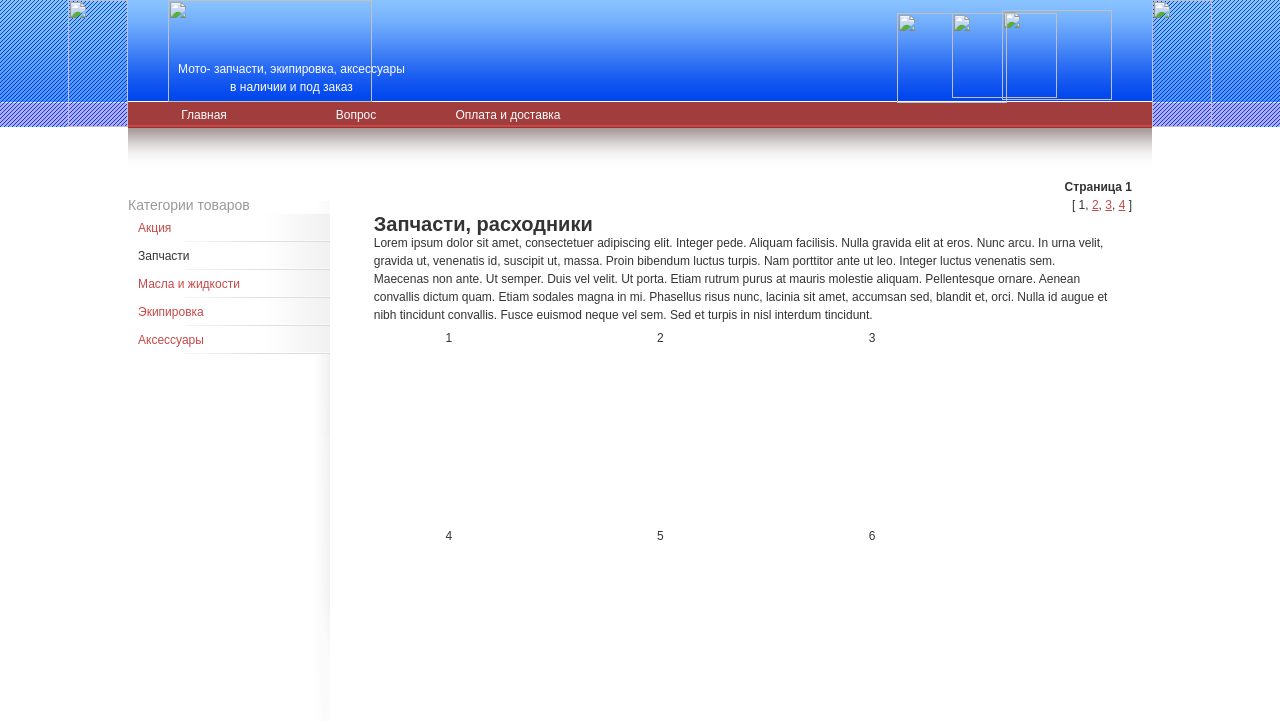
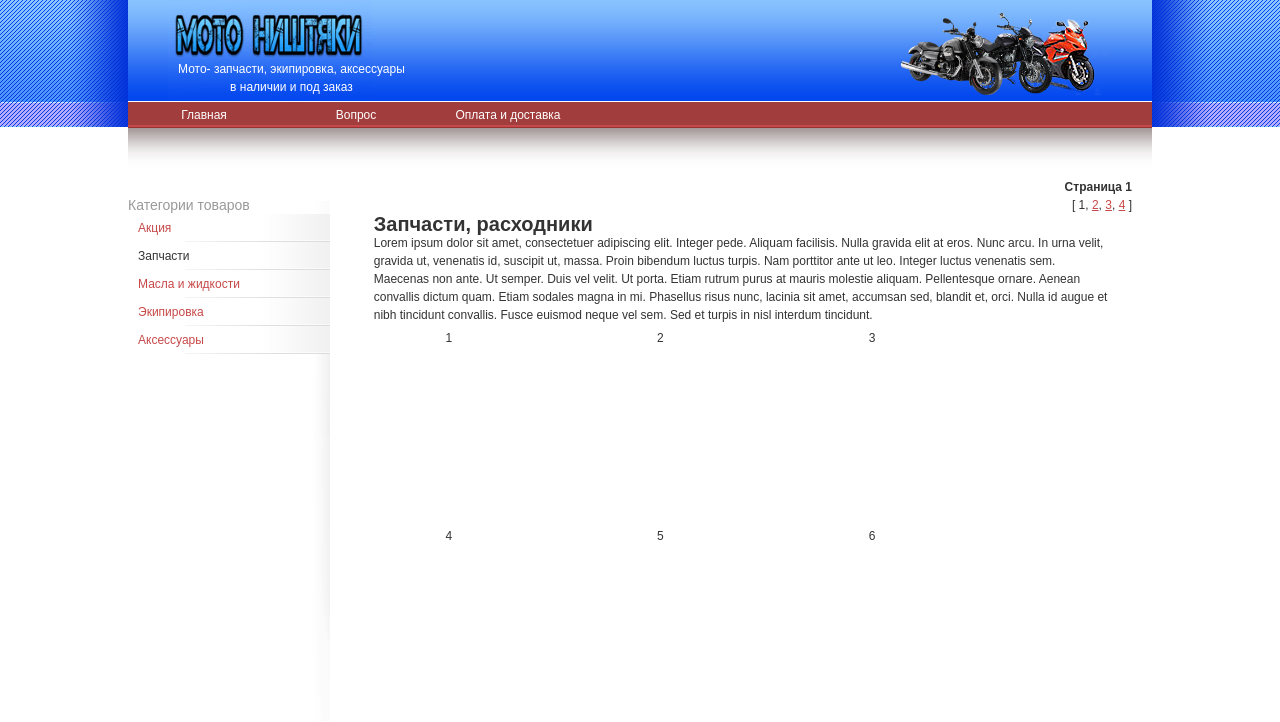
Before and after one commit to MotoTema/mototema, a plain HTML site: page parts.html in a window 1280 px wide. Shown: the top 722 px of the page. Drawn offline with Linux system fonts and the light colour scheme; files that its build step writes are made by us from their sources.

Commit message:
Add files via upload

```diff
--- a/parts.html
+++ b/parts.html
@@ -7,14 +7,14 @@
 </head>
 <body>
 <div id="wrapper">
-  <div id="header"> <a href="index.html"><img src="logo_header_2.gif" alt="" width="204" height="102" class="logo" /></a>
+  <div id="header"> <a href="index.html"><img src="img/logo_header_2.gif" alt="" width="204" height="102" class="logo" /></a>
   <div id="headern"> Мото- запчасти, экипировка, аксессуары
     <br /> в наличии и под заказ</div>
-	<img src="moto1.png"  width="110" height="90" class="moto1" />
-	<img src="11.png"  width="105" height="85" class="moto2" />
-	<img src="moto3.png"  width="110" height="90" class="moto3" />
-	<img src="logo_header_parts2.PNG"  width="60" height="127" class="left" />
-	<img src="logo_header_parts21.PNG"  width="60" height="127" class="right" />
+	<img src="img/moto1.png"  width="110" height="90" class="moto1" />
+	<img src="img/11.png"  width="105" height="85" class="moto2" />
+	<img src="img/moto3.png"  width="110" height="90" class="moto3" />
+	<img src="img/logo_header_parts2.PNG"  width="60" height="127" class="left" />
+	<img src="img/logo_header_parts21.PNG"  width="60" height="127" class="right" />
    		</div>
   <ul id="nav">
     <li><a href="index.html" title ="Домашняя страница">Главная</a></li>
```
